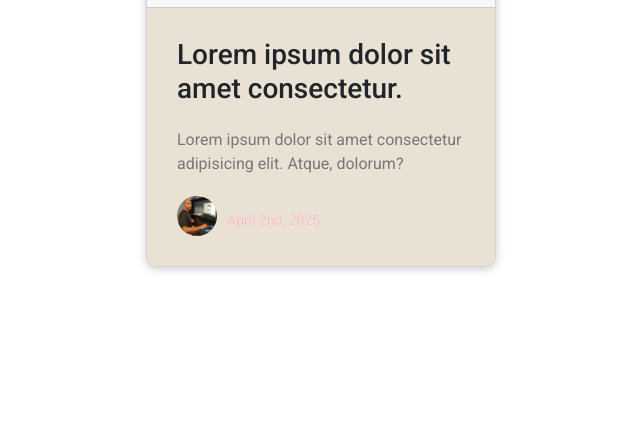
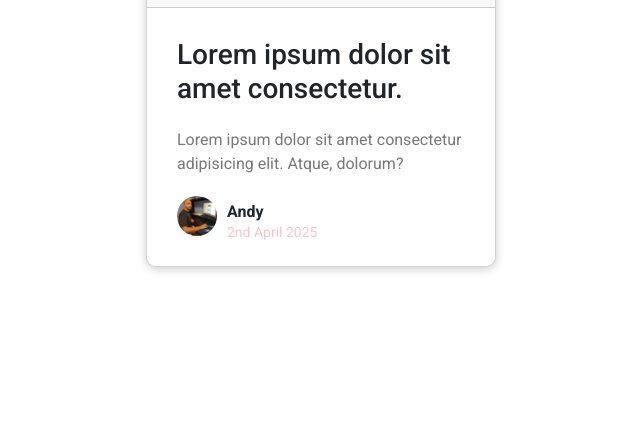
Before and after one commit to ANDREWAHN-UK/50Projects-in-PHP, a PHP site: page /Project24/project24.php in a window 1280 px wide. Shown: the part 363-800 px from the top of the page, without its empty margins (319-959 px from the left). Run offline with PHP 8.4, Linux system fonts and the light colour scheme.

Commit message:
finish up project24

```diff
--- a/Base/baseIndex21-30.php
+++ b/Base/baseIndex21-30.php
@@ -75,7 +75,7 @@
                     <img src="../Base/baseMedia/ladyOnRocket.gif" class="card-img-top" alt="...">
                     <div class="card-body">
                         <h5 class="card-title">Project 24 - Content Placeholder</h5>
-                        <p class="card-text"> A nice looking card with animations, that can work for any content</p>
+                        <p class="card-text"> A nice looking card with animations, that can work for any content, such as reviews</p>
                         <a href="" class="btn btn-primary"> Content Placeholder
                         </a>
                     </div>
--- a/Project24/project24.css
+++ b/Project24/project24.css
@@ -38,7 +38,7 @@ img {
 }
 
 .card-content {
-  background-color: rgb(233, 225, 212);
+  background-color: white;
   padding: 30px;
 }
 
@@ -53,18 +53,18 @@ img {
   margin: 10px 0 20px;
 }
 
-.author{
+.author {
   display: flex;
 }
 
-.profile-img{
+.profile-img {
   border-radius: 50%;
   overflow: hidden;
   height: 40px;
   width: 40px;
 }
 
-.author-info{
+.author-info {
   display: flex;
   flex-direction: column;
   justify-content: space-around;
@@ -72,6 +72,31 @@ margin-left: 10px;
   width: 100px;
 }
 
-.author-info small{
+.author-info small {
   color: pink;
+  margin-top: 5px;
 }
+
+.animated-bg {
+  background-image: linear-gradient(to right, #f6f7f8 0%, #edeef1 10%, #f6f7f8 20%, #f6f7f8 100%);
+  background-size: 200% 100%;
+  animation: bgPos 1s linear infinite;
+}
+
+.animated-bg-text {
+  border-radius: 50px;
+  display: inline-block;
+  margin: 0;
+  height: 10px;
+  width: 100%;
+}
+
+@keyframes bgPos {
+  0% {
+    background-position: 50% 0;
+  }
+
+  100% {
+    background-position: -150% 0;
+  }
+}
--- a/Project24/project24.js
+++ b/Project24/project24.js
@@ -1,3 +1,32 @@
-// Use the belwo to test the js file has loaded
+// Use the below to test the js file has loaded
 
-// window.onload=function () {alert('doc loaded')}
+window.onload = function () {
+  alert("doc loaded");
+};
+
+const header = document.getElementById("header");
+const title = document.getElementById("title");
+const excerpt = document.getElementById("excerpt");
+const profile_img = document.getElementById("profile_img");
+const name = document.getElementById("name");
+const date = document.getElementById("date");
+
+const animated_bgs = document.querySelectorAll(".animated-bg");
+const animated_bg_text = document.querySelectorAll(".animated-bg-text");
+
+setTimeout(getData, 2500)
+
+function getData() {
+  header.innerHTML =
+    '<img src="https://images.unsplash.com/photo-1659480142923-0cd01191e0e9?q=80&w=1740&auto=format&fit=crop&ixlib=rb-4.0.3&ixid=M3wxMjA3fDB8MHxwaG90by1wYWdlfHx8fGVufDB8fHx8fA%3D%3D" alt="">';
+  title.innerHTML = " Lorem ipsum dolor sit amet consectetur.";
+  excerpt.innerHTML =
+    "Lorem ipsum dolor sit amet consectetur adipisicing elit. Atque, dolorum?";
+  profile_img.innerHTML =
+    ' <img src="./media/web-developer-portrait.jpg" alt="">';
+  name.innerHTML = "Andy";
+  date.innerHTML = "2nd April 2025";
+
+  animated_bgs.forEach(bg =>  bg.classList.remove('animated-bg'))
+  animated_bg_texts.forEach(bg =>  bg.classList.remove('animated-bg-text'))
+}
--- a/Project24/project24.php
+++ b/Project24/project24.php
@@ -22,24 +22,24 @@
 
      <div class="card">
          <div class="card-header animated-bg" id="header">
-             <img src="https://images.unsplash.com/photo-1659480142923-0cd01191e0e9?q=80&w=1740&auto=format&fit=crop&ixlib=rb-4.0.3&ixid=M3wxMjA3fDB8MHxwaG90by1wYWdlfHx8fGVufDB8fHx8fA%3D%3D" alt="">
+             &nbsp;
          </div>
          <div class="card-content">
              <h3 class="card-title animated-bg animated-bg-text" id="title">
-                 Lorem ipsum dolor sit amet consectetur.
+             &nbsp;
              </h3>
-             <p class="card-excerpt" id="excerpt">Lorem ipsum dolor sit amet consectetur adipisicing elit. Atque, dolorum?
+             <p class="card-excerpt" id="excerpt">   &nbsp;
                  <span class="animated-bg animated-bg-text">&nbsp; </span>
                  <span class="animated-bg animated-bg-text">&nbsp; </span>
                  <span class="animated-bg animated-bg-text">&nbsp; </span>
              </p>
              <div class="author">
                  <div class="profile-img animated-bg" id="profile_img">
-                     <img src="./media/web-developer-portrait.jpg" alt="">
+                 &nbsp;
                  </div>
                  <div class="author-info">
-                     <strong class="animated-bg animated-bg-text" id="name"></strong>
-                     <small class="animated-bg animated-bg-text" id="date">April 2nd, 2025</small>
+                     <strong class="animated-bg animated-bg-text" id="name"> &nbsp;</strong>
+                     <small class="animated-bg animated-bg-text" id="date">&nbsp;</small>
 
                  </div>
              </div>
```
Lines whose indentation alone changed are shown as unchanged.
